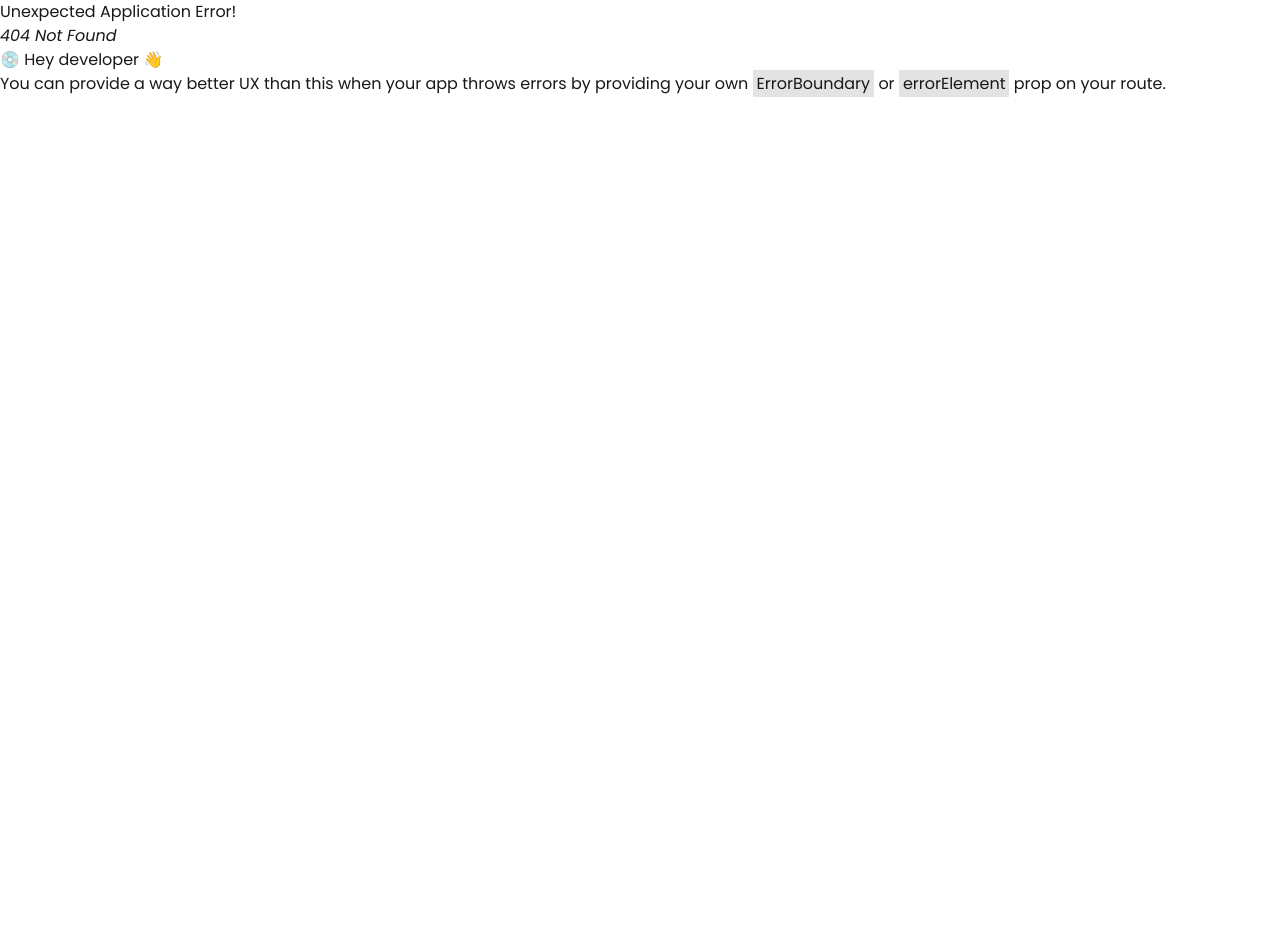
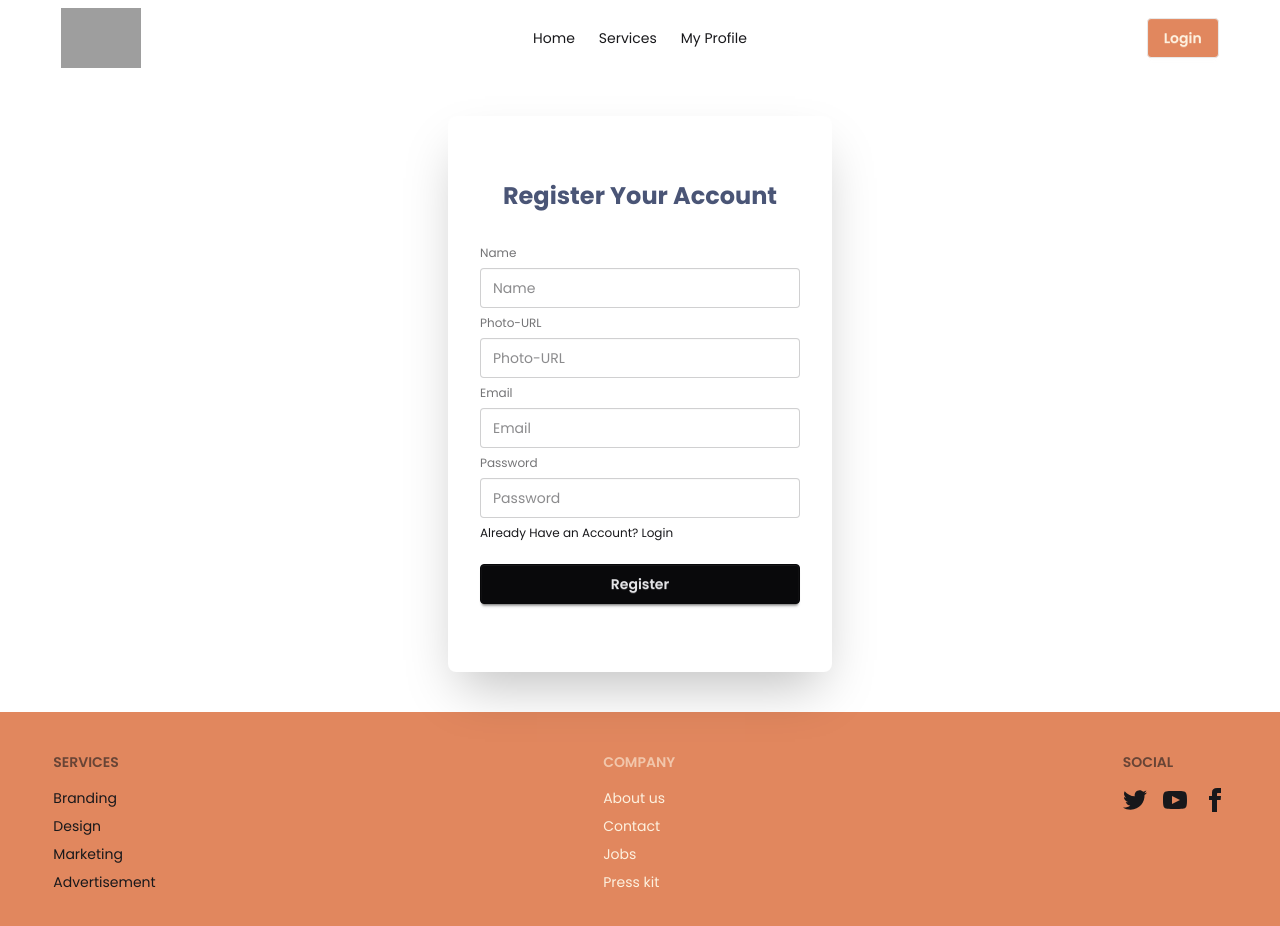
Before and after one commit to Israt-Jahan-Asma/warm-paws-winter-care, a React (Vite) app: page /register in a window 1280 px wide. Before the commit this address had no page. Shown: the top 926 px of the page. Before the commit the page ends 800 px from the top, so only its background shows below. Built offline with nearby package versions, Linux system fonts and the light colour scheme; grey boxes are pictures that could not be loaded.

Commit message:
login, register page design done

```diff
--- a/src/components/Navbar.jsx
+++ b/src/components/Navbar.jsx
@@ -30,7 +30,7 @@ const Navbar = () => {
                 </ul>
             </div>
             <div className="navbar-end">
-                <a className="btn bg-secondary text-accent">Login</a>
+                <NavLink to='/login' className="btn bg-secondary text-accent">Login</NavLink>
             </div>
       </div>
     );
--- /dev/null
+++ b/src/pages/Login.jsx
@@ -0,0 +1,27 @@
+import React from 'react';
+import { Link } from 'react-router';
+
+const Login = () => {
+    return (
+        <div className='flex justify-center max-h-screen items-center py-10 card bg-base-100 w-full max-w-sm shrink-0 shadow-2xl mx-auto my-10'>
+            <div className="card-body space-y-5">
+                <h2 className='text-2xl font-bold text-primary text-center'>Login Your Account</h2>
+            <form className='w-80 mx-auto' onSubmit={''}>
+
+                <fieldset className="fieldset">
+
+                    <label className="label">Email</label>
+                    <input type="email" className="input" placeholder="Email" />
+                    <label className="label">Password</label>
+
+                    <input type="password" className="input" placeholder="Password" />
+                    <p className='font-semibold pt-5'>Don't Have an Account? <Link className='text-secondary' to='/register'> Register</Link></p>
+                    <button className="btn btn-neutral mt-4">Login</button>
+                </fieldset>
+            </form>
+            </div>
+        </div>
+    );
+};
+
+export default Login;
--- /dev/null
+++ b/src/pages/Register.jsx
@@ -0,0 +1,35 @@
+import React from 'react';
+import { Link } from 'react-router';
+const Register = () => {
+    return(
+        <div className='flex justify-center max-h-screen items-center py-10 card bg-base-100 w-full max-w-sm shrink-0 shadow-2xl mx-auto my-10'>
+            <div className="card-body space-y-5">
+                <h2 className='text-2xl font-bold text-primary text-center'>Register Your Account</h2>
+                <form className='w-80 mx-auto' onSubmit={''}>
+
+                    <fieldset className="fieldset">
+
+                        <label className="label">Name</label>
+                        <input type="text" className="input" placeholder="Name" />
+
+                        {/* photo url */}
+
+                        <label className="label">Photo-URL</label>
+                        <input type="text" className="input" placeholder="Photo-URL" />
+
+                        <label className="label">Email</label>
+                        <input type="email" className="input" placeholder="Email" />
+
+                        <label className="label">Password</label>
+                        <input type="password" className="input" placeholder="Password" />
+
+                        <p>Already Have an Account? <Link to='/login'> Login</Link></p>
+                        <button className="btn btn-neutral mt-4">Register</button>
+                    </fieldset>
+                </form>
+            </div>
+        </div>
+    );
+};
+
+export default Register;
```
Also changed, not shown: src/routes/router.jsx (+11 -8 lines).
